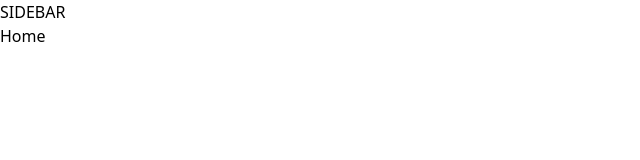
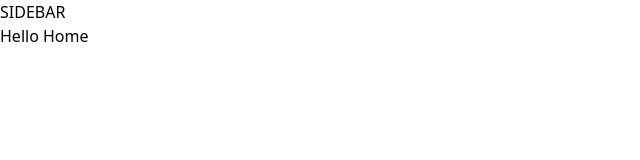
Before and after one commit to Kulendran97/vk_banking, a Next.js app: page / in a window 1280 px wide. Shown: the top 160 px of the page, without its empty margins (0-640 px from the left). Built offline with nearby package versions, Linux system fonts and the light colour scheme.

Commit message:
implement initial file

```diff
--- a/app/(root)/page.tsx
+++ b/app/(root)/page.tsx
@@ -1,7 +1,7 @@
 import React from "react";
 
 const Home = () => {
-  return <div> Home</div>;
+  return <div> Hello Home </div>;
 };
 
 export default Home;
```
